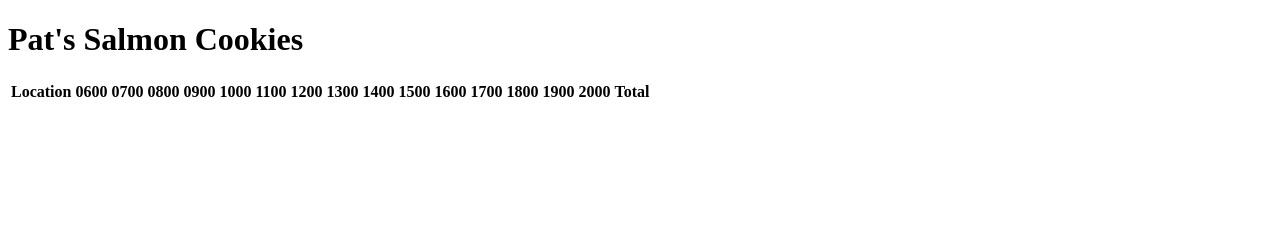
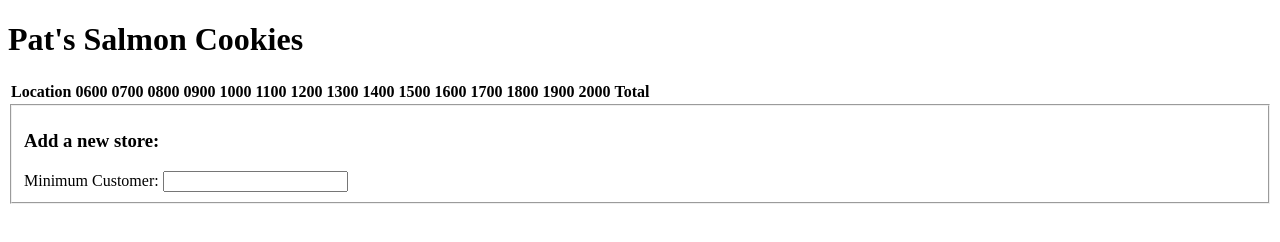
Before and after one commit to DwayneWayneJr/cookie-stand, a plain HTML site: page sales.html in a window 1280 px wide. Drawn offline with Linux system fonts and the light colour scheme.

Commit message:
a little more work in js, started structure for html

```diff
--- a/sales.html
+++ b/sales.html
@@ -6,13 +6,23 @@
   </head>
   <body>
     <header> <h1>Pat's Salmon Cookies</h1></header>
-    <div id="storeContainer">
 
-    </div>
-    <div id="storeContainer">
+    <div id="storeContainer"></div>
 
       <table id="storeTableData"></table>
     </div>
+
+    <form id="pats-form-addStore">
+
+      <fieldset>
+
+       <h3>Add a new store:</h3>
+       <label for="minimum_customer">Minimum Customer:</label>
+      <input type="text" name="min" id="">
+      </fieldset>
+    </form>
+
+
     <script src="js/app.js"></script>
   </body>
 </html>
```
